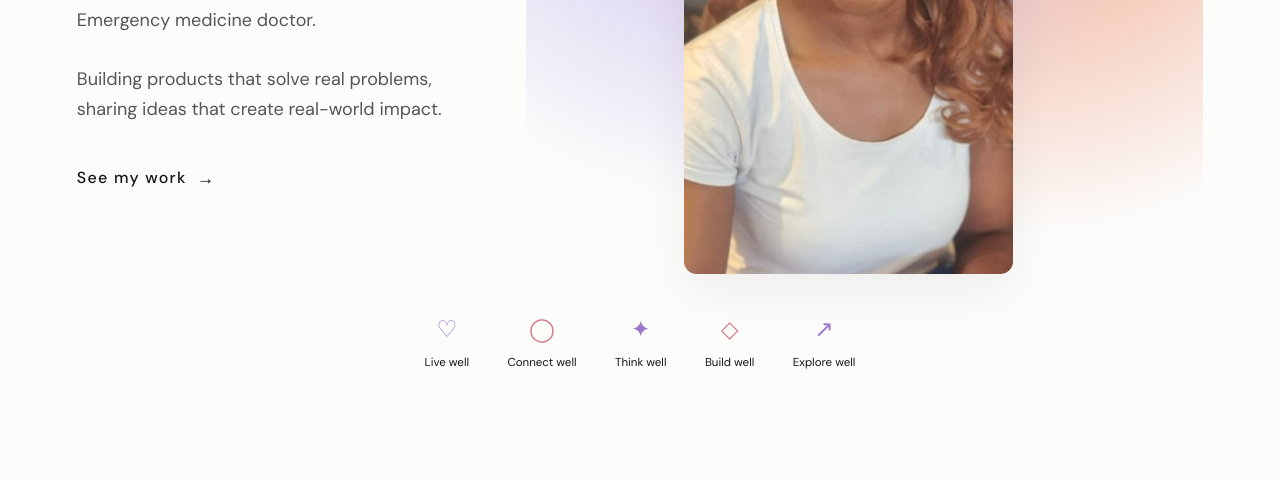
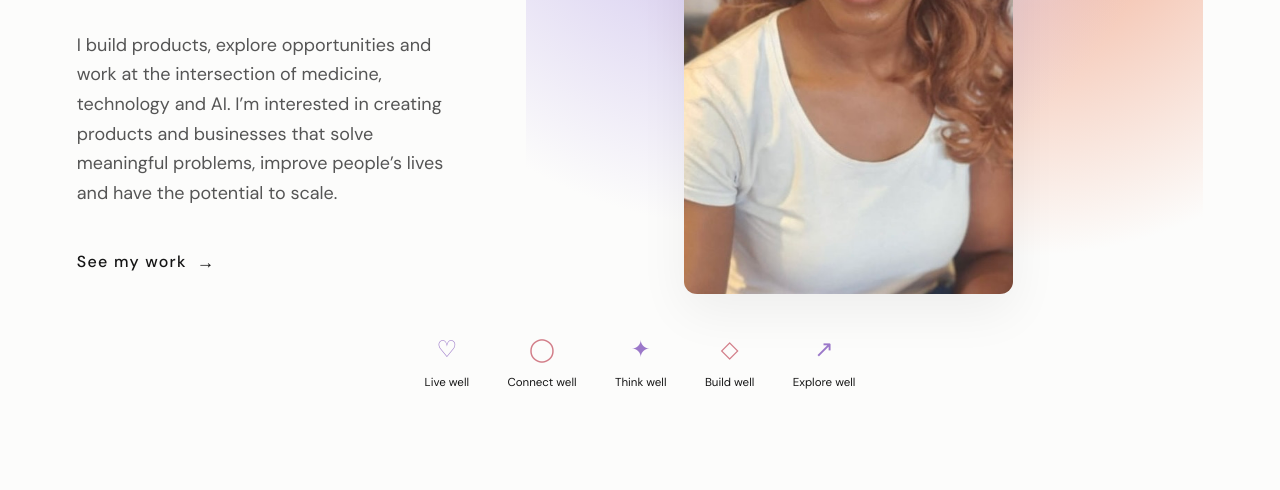
Before and after one commit to drlizlondon/lizzie-profile, a website built with Vite: page index.html in a window 1280 px wide. Shown: the part 610-1100 px from the top of the page. Built offline with nearby package versions, Linux system fonts and the light colour scheme.

Commit message:
copy: update hero positioning statement

```diff
--- a/index.html
+++ b/index.html
@@ -28,7 +28,7 @@
         <div class="hero-copy">
           <p class="eyebrow hero-eyebrow">Doctor <span>·</span> Builder <span>·</span> Creator</p>
           <h1 id="hero-title"><span>Ideas.</span><span>Impact.</span><span class="accent-text">In real life.</span></h1>
-          <p class="hero-intro">Emergency medicine doctor.<br /><br />Building products that solve real problems, sharing ideas that create real-world impact.</p>
+          <p class="hero-intro"><strong>I’m an emergency medicine doctor, product strategist and founder.</strong><br /><br />I build products, explore opportunities and work at the intersection of medicine, technology and AI. I’m interested in creating products and businesses that solve meaningful problems, improve people’s lives and have the potential to scale.</p>
           <a class="text-link scroll-link" href="#work">See my work <span aria-hidden="true">→</span></a>
         </div>
 
```
